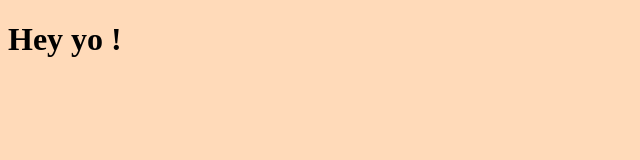
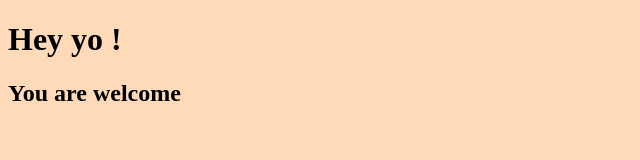
Before and after one commit to barungh/learningjs, a website: page index.html in a window 1280 px wide. Shown: the whole page, without its empty margins (0-640 px from the left). Drawn offline with Linux system fonts and the light colour scheme.

Commit message:
html file and js file code improved

```diff
--- a/index.html
+++ b/index.html
@@ -9,6 +9,7 @@
   </head>
   <body>
     <h1>Hey yo !</h1>
+    <h2>You are welcome </h2>
 
   </body>
 </html>
--- a/index.js
+++ b/index.js
@@ -1 +1,2 @@
 console.log("hey");
+console.log("Yay !")
```
